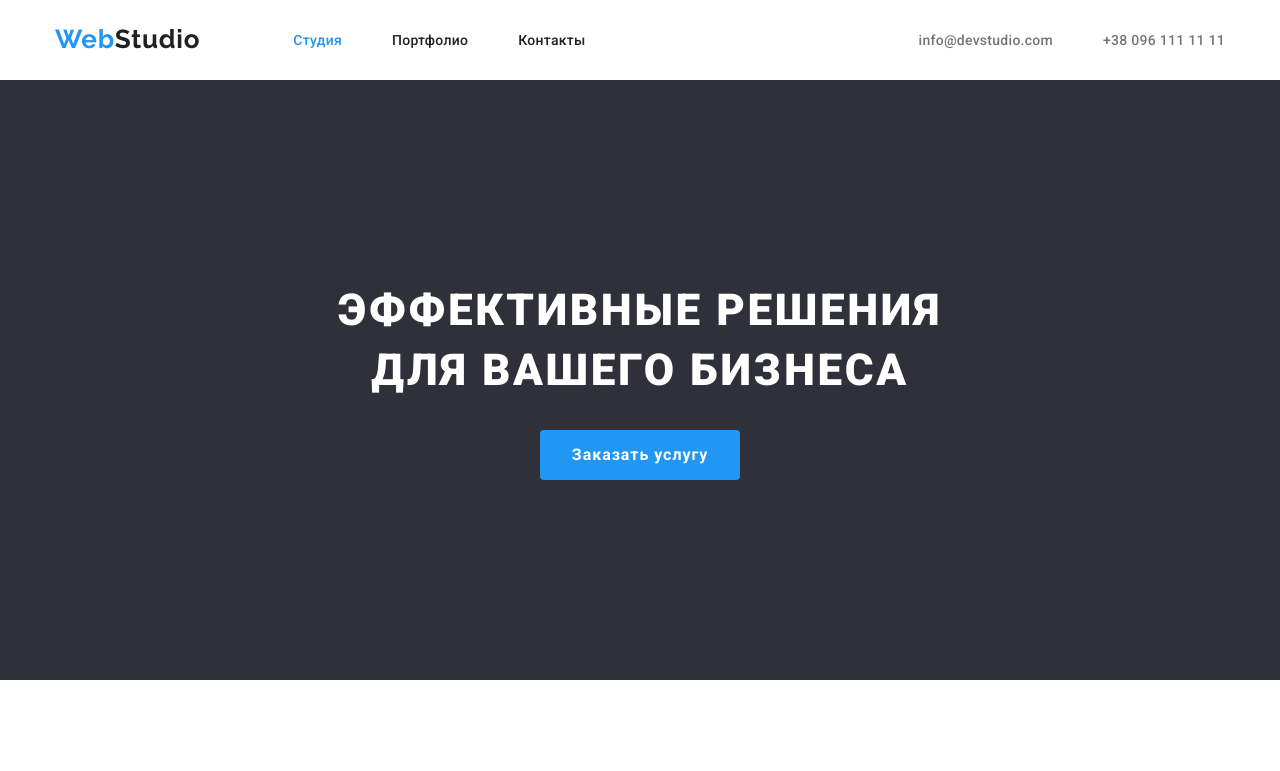
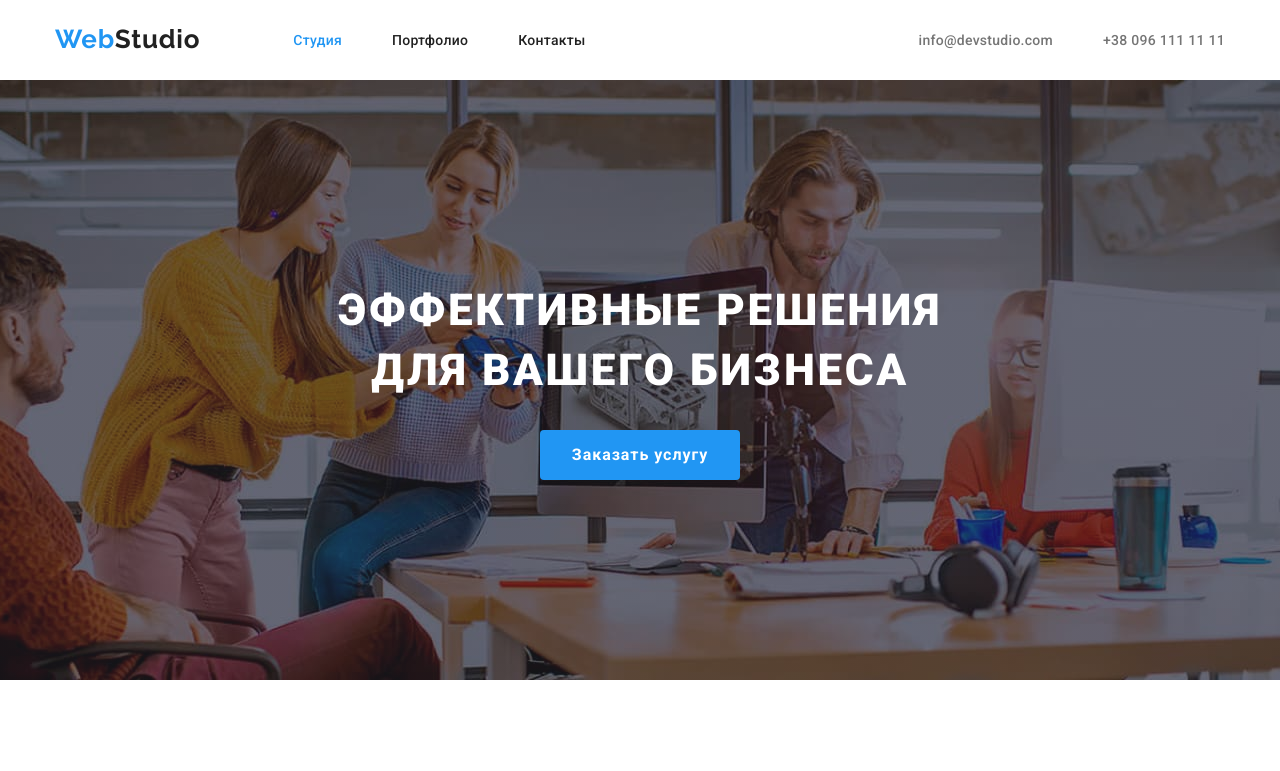
Before and after one commit to Ann-Maksay/goit-markup-hw-04, a plain HTML site: page index.html in a window 1280 px wide. Shown: the top 771 px of the page. Drawn offline with Linux system fonts and the light colour scheme.

Commit message:
Фон для hero

```diff
--- a/css/styles.css
+++ b/css/styles.css
@@ -136,6 +136,17 @@ body {
 
   padding-top: 200px;
   padding-bottom: 200px;
+
+   background-image:
+   linear-gradient(
+    to right,
+    rgba(47, 48, 58, 0.4),
+    rgba(47, 48, 58, 0.4)
+  ),
+   url('../images/bg-hero.jpg');
+  background-repeat: no-repeat;
+  background-position: center;
+  background-size: cover;
 }
 
 .hero-title {
```
